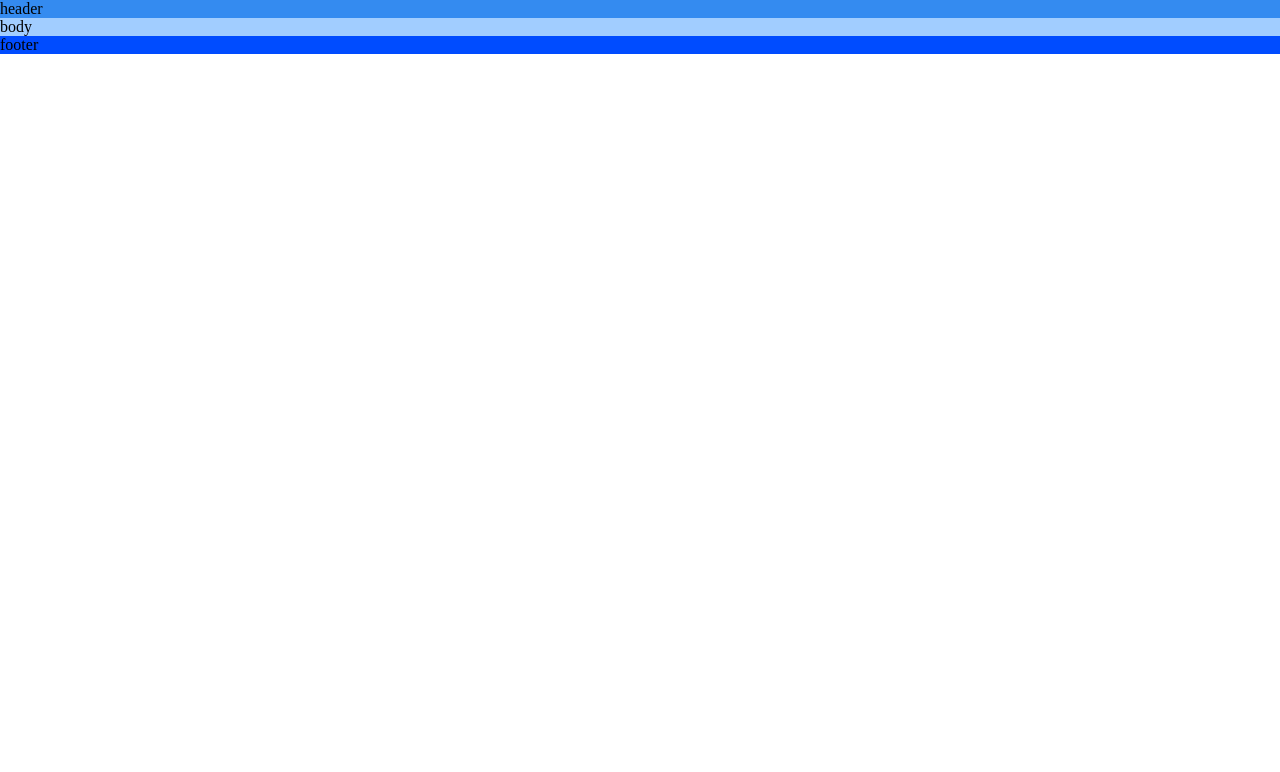
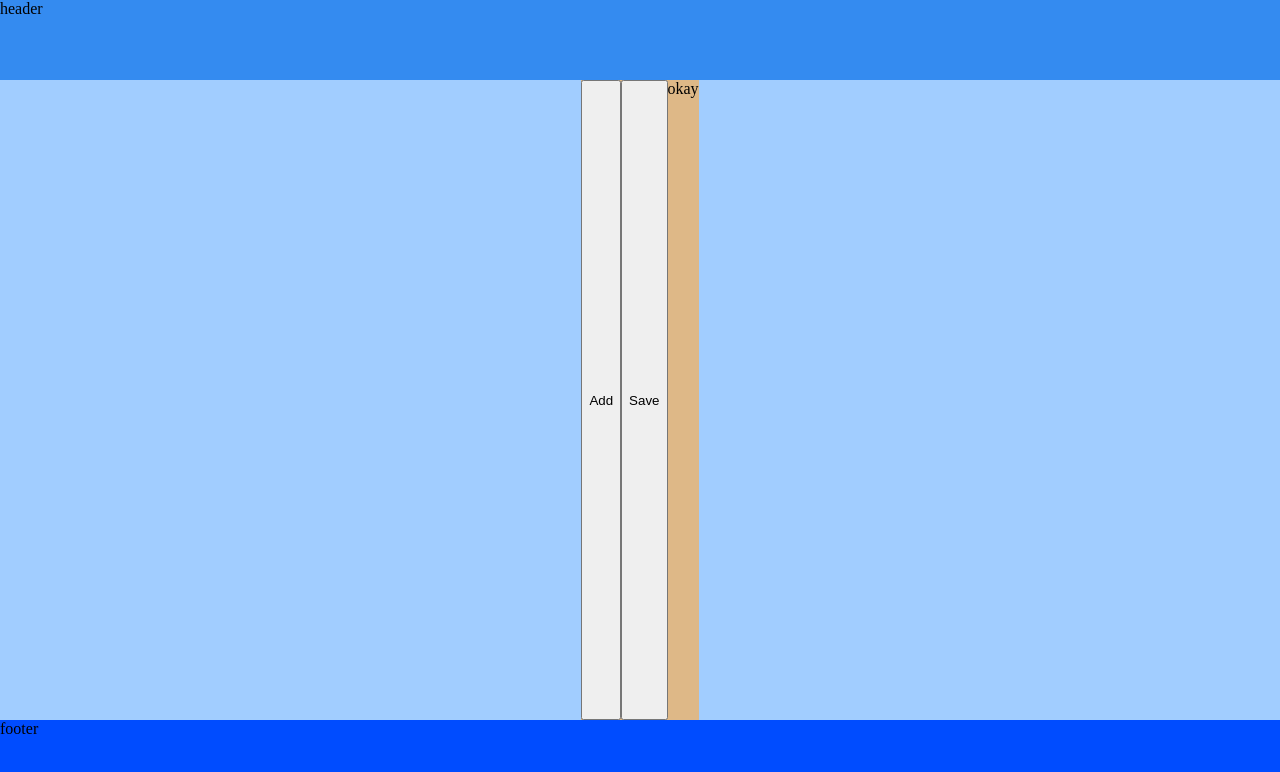
Before and after one commit to Jtstin/scheduling-app, a React (Vite) app in the folder schedule-ui/: page / in a window 1280 px wide. Shown: the top 772 px of the page. Built offline with nearby package versions, Linux system fonts and the light colour scheme.

Commit message:
Started layout using flexbox

```diff
--- a/schedule-ui/App.tsx
+++ b/schedule-ui/App.tsx
@@ -1,11 +1,14 @@
 import React from "react";
 import { render } from "react-dom";
+import Tasks from "./tasks";
 
 const App = () => {
   return (
-    <div>
+    <div className="container">
       <div className="sch-header">header</div>
-      <div className="sch-body">body</div>
+      <div className="sch-body">
+        <Tasks />
+      </div>
       <div className="sch-footer">footer</div>
     </div>
   );
--- /dev/null
+++ b/schedule-ui/Tasks.tsx
@@ -0,0 +1,13 @@
+import React from "react";
+
+const Tasks = () => {
+  return (
+    <div className="main-content">
+      <button className="add">Add</button>
+      <button className="save">Save</button>
+      <div>okay</div>
+    </div>
+  );
+};
+
+export default Tasks;
--- a/schedule-ui/schedule.css
+++ b/schedule-ui/schedule.css
@@ -87,14 +87,37 @@ video {
   vertical-align: baseline;
 }
 
+.container {
+  height: 100vh;
+  display: flex;
+  flex-direction: column;
+}
+
 .sch-header {
   background-color: rgb(52, 139, 240);
+  height: 5em;
 }
 
 .sch-body {
   background-color: rgb(161, 205, 255);
+  flex-grow: 5;
+  display: flex;
+  justify-content: center;
 }
 
 .sch-footer {
   background-color: rgb(0, 76, 255);
+  height: 5em;
 }
+
+.main-content {
+  background-color: burlywood;
+  display: flex;
+  justify-content: flex-end;
+}
+
+.add {
+}
+
+.save {
+}
```
